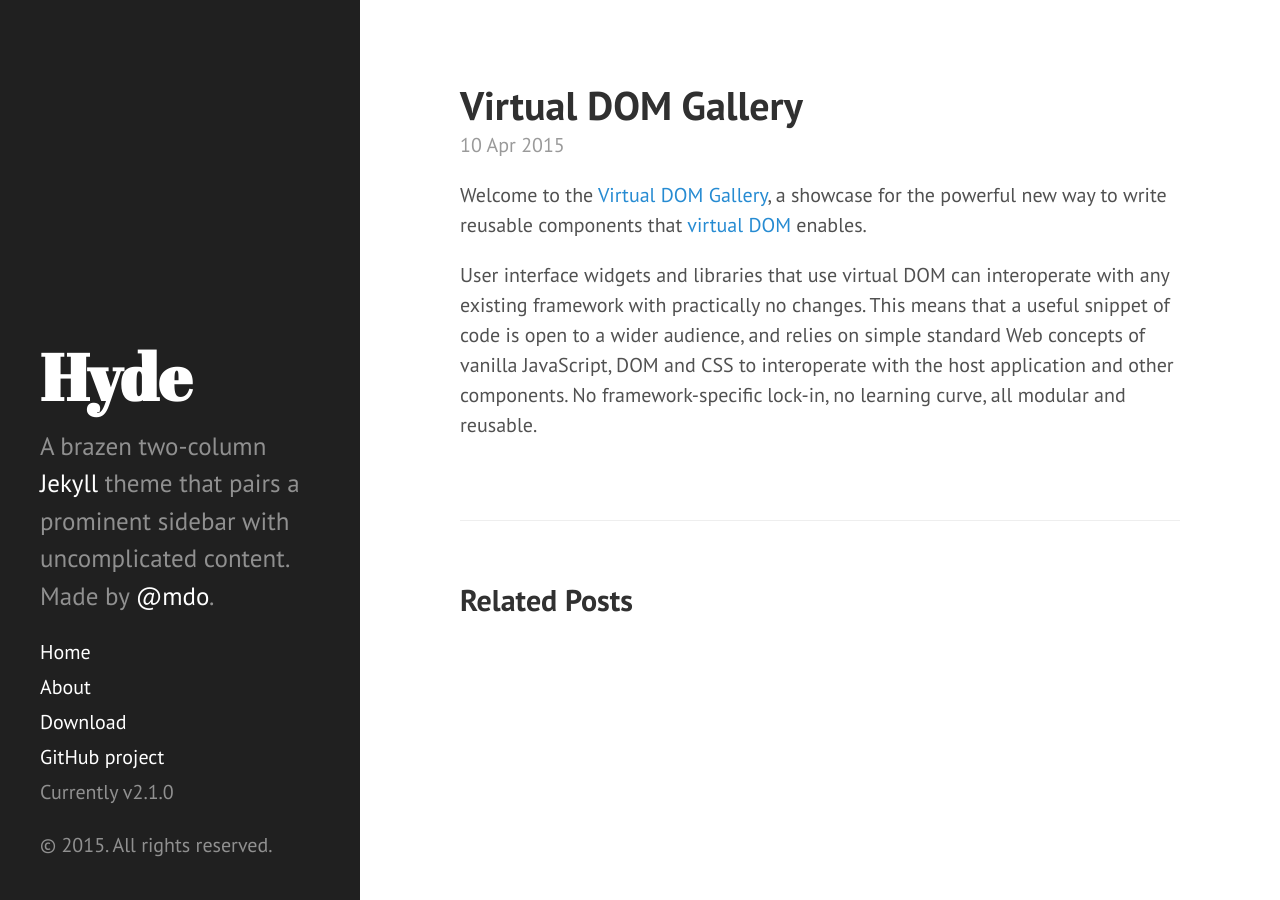
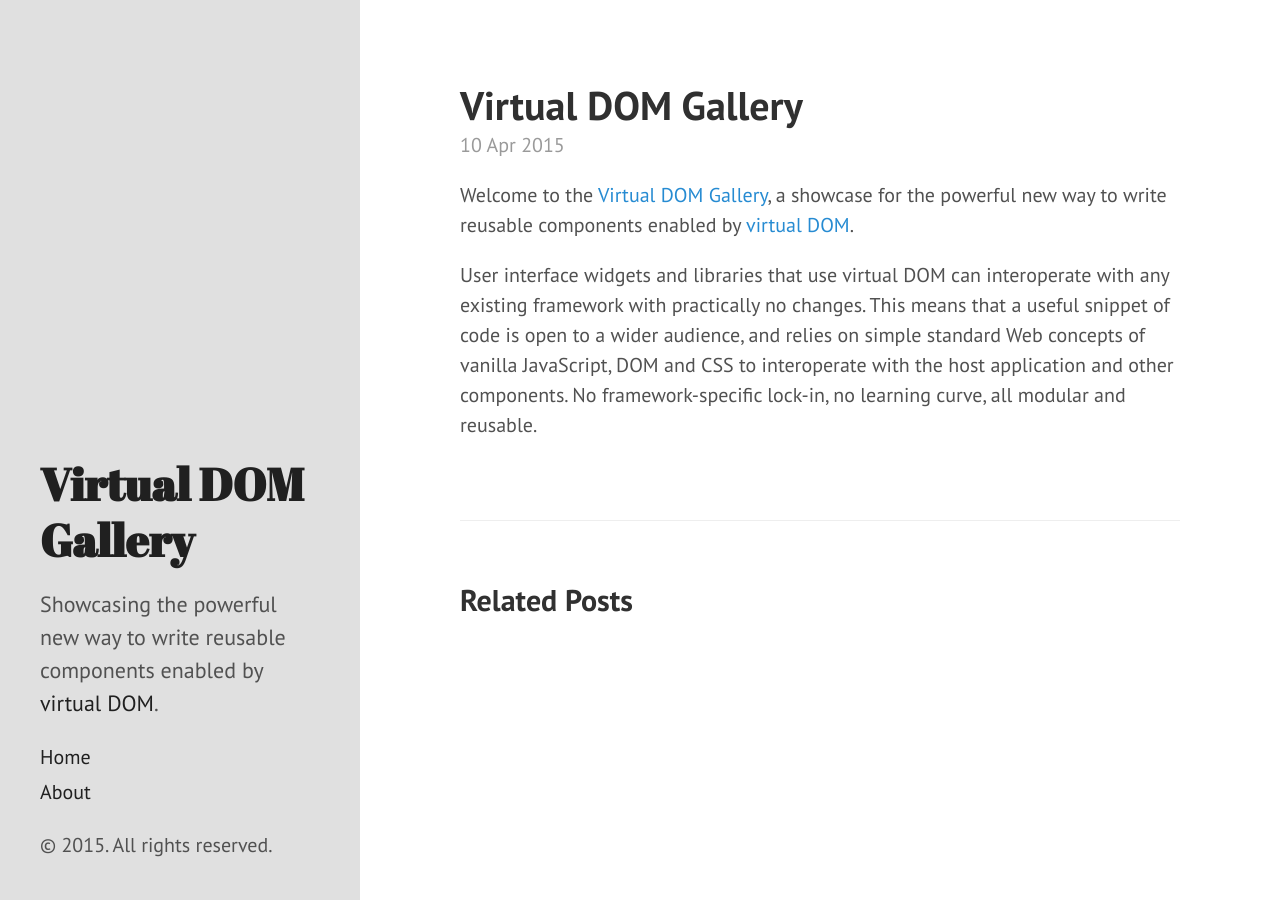
Before and after one commit to unframework/virtual-dom-gallery, a Jekyll site: the page built from _posts/2015-04-10-virtual-dom-gallery.md, in a window 1280 px wide. Built offline with Jekyll 4.4.1, drawn with Linux system fonts in a browser that asks for light colours; Markdown is read by kramdown in place of the engine named in the settings.

Commit message:
Some style customizations

```diff
--- a/_config.yml
+++ b/_config.yml
@@ -7,20 +7,14 @@ permalink:        pretty
 relative_permalinks: true
 
 # Setup
-title:            Hyde
-tagline:          'A Jekyll theme'
-description:      'A brazen two-column <a href="http://jekyllrb.com" target="_blank">Jekyll</a> theme that pairs a prominent sidebar with uncomplicated content. Made by <a href="https://twitter.com/mdo" target="_blank">@mdo</a>.'
-url:              http://hyde.getpoole.com
+title:            Virtual DOM Gallery
+tagline:          'Showcase for reusable components using virtual DOM'
+description:      'Showcasing the powerful new way to write reusable components enabled by <a href="https://github.com/Matt-Esch/virtual-dom">virtual DOM</a>.'
+url:              http://virtualdom.gallery
 baseurl:          /
 
 author:
-  name:           'Mark Otto'
-  url:            https://twitter.com/mdo
+  name:           'Nick Matantsev'
+  url:            https://twitter.com/unframework
 
 paginate:         5
-
-# Custom vars
-version:          2.1.0
-
-github:
-  repo:           https://github.com/poole/hyde
--- a/_includes/sidebar.html
+++ b/_includes/sidebar.html
@@ -25,10 +25,6 @@
           {% endif %}
         {% endif %}
       {% endfor %}
-
-      <a class="sidebar-nav-item" href="{{ site.github.repo }}/archive/v{{ site.version }}.zip">Download</a>
-      <a class="sidebar-nav-item" href="{{ site.github.repo }}">GitHub project</a>
-      <span class="sidebar-nav-item">Currently v{{ site.version }}</span>
     </nav>
 
     <p>&copy; {{ site.time | date: '%Y' }}. All rights reserved.</p>
--- a/_posts/2015-04-10-virtual-dom-gallery.md
+++ b/_posts/2015-04-10-virtual-dom-gallery.md
@@ -3,6 +3,6 @@ layout: post
 title: Virtual DOM Gallery
 ---
 
-Welcome to the [Virtual DOM Gallery](//virtualdom.gallery), a showcase for the powerful new way to write reusable components that [virtual DOM](https://github.com/Matt-Esch/virtual-dom) enables.
+Welcome to the [Virtual DOM Gallery](//virtualdom.gallery), a showcase for the powerful new way to write reusable components enabled by [virtual DOM](https://github.com/Matt-Esch/virtual-dom).
 
 User interface widgets and libraries that use virtual DOM can interoperate with any existing framework with practically no changes. This means that a useful snippet of code is open to a wider audience, and relies on simple standard Web concepts of vanilla JavaScript, DOM and CSS to interoperate with the host application and other components. No framework-specific lock-in, no learning curve, all modular and reusable.
--- a/public/css/hyde.css
+++ b/public/css/hyde.css
@@ -56,8 +56,8 @@ html {
 .sidebar {
   text-align: center;
   padding: 2rem 1rem;
-  color: rgba(255,255,255,.5);
-  background-color: #202020;
+  color: rgba(808080);
+  background-color: #e0e0e0;
 }
 @media (min-width: 48em) {
   .sidebar {
@@ -72,15 +72,21 @@ html {
 
 /* Sidebar links */
 .sidebar a {
-  color: #fff;
+  color: #202020;
+}
+
+.sidebar h1 a:hover {
+  color: #404040;
+  text-decoration: none;
 }
 
 /* About section */
 .sidebar-about h1 {
-  color: #fff;
+  color: #202020;
   margin-top: 0;
+  margin-bottom: 1rem;
   font-family: "Abril Fatface", serif;
-  font-size: 3.25rem;
+  font-size: 2.25rem;
 }
 
 /* Sidebar nav */
--- a/public/css/poole.css
+++ b/public/css/poole.css
@@ -259,7 +259,7 @@ tbody tr:nth-child(odd) th {
  */
 
 .lead {
-  font-size: 1.25rem;
+  font-size: 1.1rem;
   font-weight: 300;
 }
 
```
